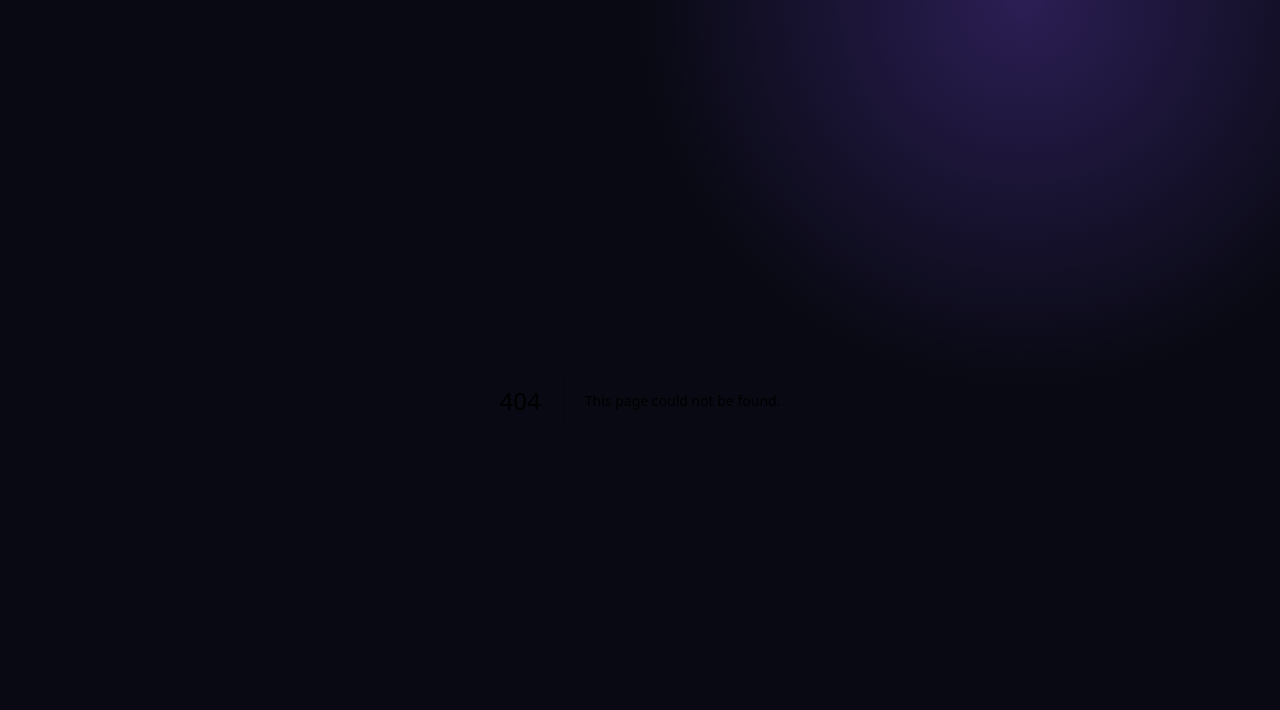
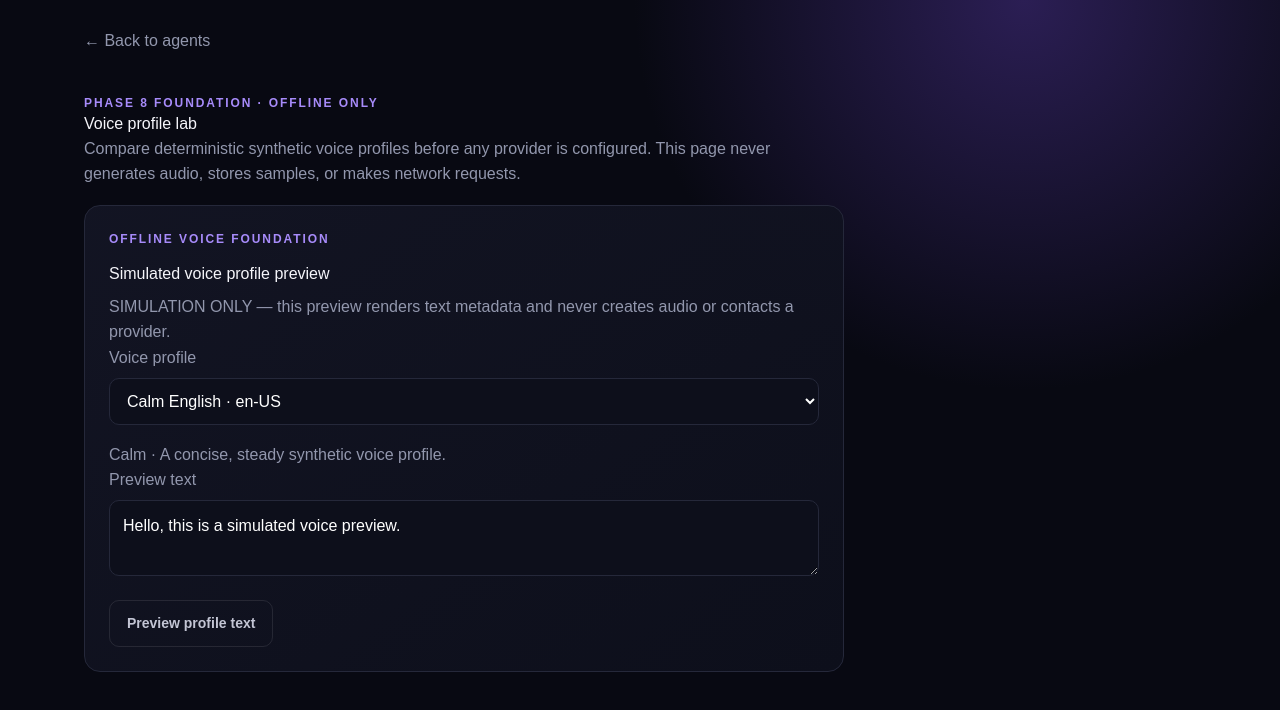
Before and after one commit to praveen-kuntolla/voice-pilot, a Next.js app: page /dashboard/agents/voice-preview in a window 1280 px wide. Before the commit this address had no page. Shown: the top 710 px of the page. Built offline with nearby package versions, Linux system fonts and the light colour scheme.

Commit message:
feat: add offline voice profile previews

```diff
--- a/src/app/dashboard/agents/page.tsx
+++ b/src/app/dashboard/agents/page.tsx
@@ -44,6 +44,7 @@ export default function Agents() {
     <Link className="muted" href="/dashboard">← Back to dashboard</Link>
     <div className="section" style={{ paddingTop: 40 }}>
       <div className="eyebrow">Agent builder · safe test mode</div><h1>Build your voice agent.</h1>
+      <p><Link className="btn ghost" href="/dashboard/agents/voice-preview">Open offline voice profile lab</Link></p>
       <p className="muted">Provider activation and real calls remain disabled.</p>
       <div className="grid" style={{ marginTop: 30 }}>
         <form className="card" onSubmit={save}>
--- /dev/null
+++ b/src/app/dashboard/agents/voice-preview/page.tsx
@@ -0,0 +1,14 @@
+import Link from "next/link";
+import { OfflineVoicePreview } from "@/components/offline-voice-preview";
+
+export default function VoicePreviewPage() {
+  return <main className="main container">
+    <Link className="muted" href="/dashboard/agents">← Back to agents</Link>
+    <div className="section" style={{ paddingTop: 40, maxWidth: 760 }}>
+      <div className="eyebrow">Phase 8 foundation · offline only</div>
+      <h1>Voice profile lab</h1>
+      <p className="muted">Compare deterministic synthetic voice profiles before any provider is configured. This page never generates audio, stores samples, or makes network requests.</p>
+      <OfflineVoicePreview />
+    </div>
+  </main>;
+}
--- /dev/null
+++ b/src/components/offline-voice-preview.tsx
@@ -0,0 +1,37 @@
+"use client";
+
+import { useState } from "react";
+import { buildOfflineVoicePreview, OFFLINE_VOICE_PROFILES, type OfflineVoicePreview as Preview } from "@/lib/voice-profiles";
+
+type OfflineVoicePreviewProps = { agentLanguage?: string | null; agentVoice?: string | null };
+
+export function OfflineVoicePreview({ agentLanguage = "en-US", agentVoice }: OfflineVoicePreviewProps) {
+  const [profileId, setProfileId] = useState(OFFLINE_VOICE_PROFILES[0].id);
+  const [sample, setSample] = useState("Hello, this is a simulated voice preview.");
+  const [preview, setPreview] = useState<Preview | null>(null);
+  const [error, setError] = useState("");
+  const selected = OFFLINE_VOICE_PROFILES.find((profile) => profile.id === profileId);
+
+  function previewVoice() {
+    const result = buildOfflineVoicePreview(profileId, sample, agentLanguage || "en-US");
+    if (!result.ok) { setPreview(null); setError(result.error); return; }
+    setPreview(result.value);
+    setError("");
+  }
+
+  return <section className="card" aria-labelledby="offline-voice-preview-title" style={{ marginTop: 18 }}>
+    <div className="eyebrow">Offline voice foundation</div>
+    <h3 id="offline-voice-preview-title">Simulated voice profile preview</h3>
+    <p className="muted">SIMULATION ONLY — this preview renders text metadata and never creates audio or contacts a provider.</p>
+    <label className="muted" htmlFor="offline-voice-profile">Voice profile</label>
+    <select id="offline-voice-profile" className="input" value={profileId} onChange={(event) => { setProfileId(event.target.value); setPreview(null); setError(""); }}>
+      {OFFLINE_VOICE_PROFILES.map((profile) => <option key={profile.id} value={profile.id}>{profile.name} · {profile.language}</option>)}
+    </select>
+    {selected && <p className="muted">{selected.style} · {selected.description}{agentVoice ? ` Configured agent voice: ${agentVoice}.` : ""}</p>}
+    <label className="muted" htmlFor="offline-voice-sample">Preview text</label>
+    <textarea id="offline-voice-sample" className="input" value={sample} maxLength={240} onChange={(event) => { setSample(event.target.value); setPreview(null); }} style={{ minHeight: 76 }} />
+    <button className="btn ghost" type="button" onClick={previewVoice}>Preview profile text</button>
+    {error && <p role="alert" style={{ color: "#fca5a5" }}>{error}</p>}
+    {preview && <div className="notice" role="status" style={{ marginTop: 10 }}><strong>{preview.label}</strong><p className="muted">{preview.profileName} · {preview.language}</p><p>{preview.sample}</p><p className="muted">No audio was generated.</p></div>}
+  </section>;
+}
--- /dev/null
+++ b/src/lib/voice-profiles.ts
@@ -0,0 +1,37 @@
+export type OfflineVoiceProfile = {
+  id: string;
+  name: string;
+  language: string;
+  style: string;
+  description: string;
+};
+
+export type OfflineVoicePreview = {
+  profileId: string;
+  profileName: string;
+  language: string;
+  sample: string;
+  label: "SIMULATION ONLY";
+};
+
+export const OFFLINE_VOICE_PROFILES: readonly OfflineVoiceProfile[] = [
+  { id: "mock-calm-en", name: "Calm English", language: "en-US", style: "Calm", description: "A concise, steady synthetic voice profile." },
+  { id: "mock-warm-en", name: "Warm English", language: "en-US", style: "Warm", description: "A friendly synthetic voice profile for welcoming scenarios." },
+  { id: "mock-clear-en", name: "Clear English", language: "en-GB", style: "Clear", description: "A precise synthetic voice profile for instructional scenarios." },
+];
+
+const MAX_PREVIEW_CHARACTERS = 240;
+
+export function getOfflineVoiceProfile(id: string) {
+  return OFFLINE_VOICE_PROFILES.find((profile) => profile.id === id);
+}
+
+export function buildOfflineVoicePreview(profileId: string, sample: string, agentLanguage = "en-US") {
+  const profile = getOfflineVoiceProfile(profileId);
+  const text = sample.trim();
+  if (!profile) return { ok: false as const, error: "Select an offline voice profile." };
+  if (!text) return { ok: false as const, error: "Enter sample text for the simulated preview." };
+  if (text.length > MAX_PREVIEW_CHARACTERS) return { ok: false as const, error: `Preview text must be ${MAX_PREVIEW_CHARACTERS} characters or fewer.` };
+  if (profile.language.split("-")[0] !== agentLanguage.split("-")[0]) return { ok: false as const, error: "This offline voice profile does not match the agent language." };
+  return { ok: true as const, value: { profileId: profile.id, profileName: profile.name, language: profile.language, sample: text, label: "SIMULATION ONLY" as const } };
+}
```
Also changed, not shown: 2 other files (tests, documents, lock files or other folders).
